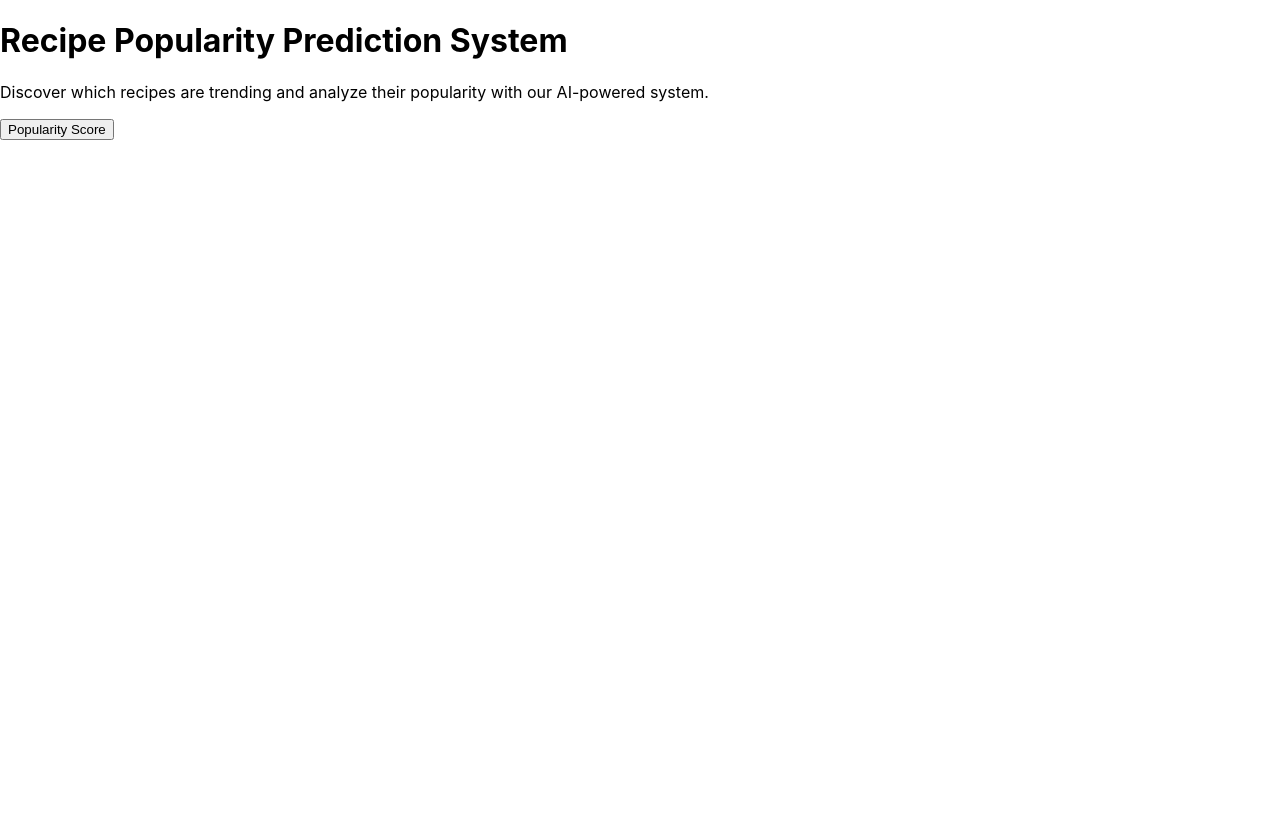
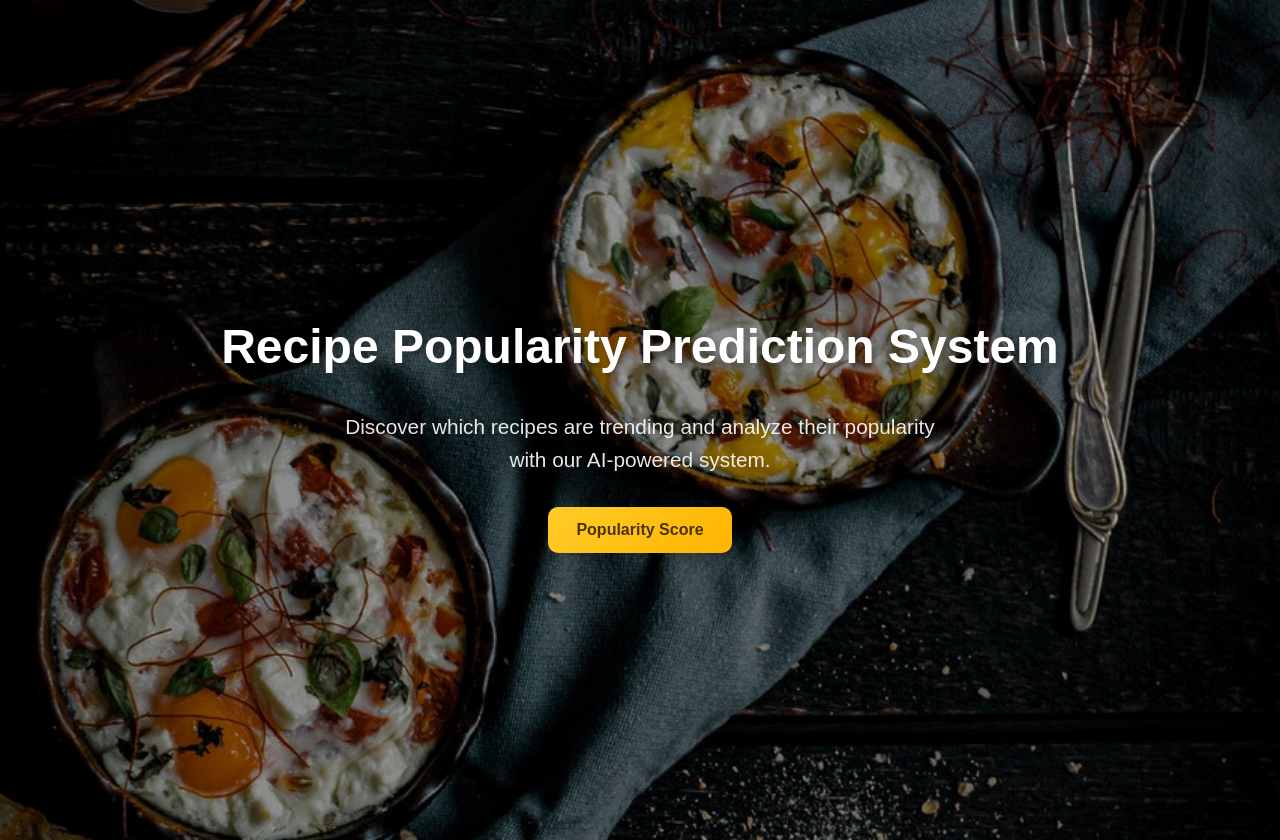
Before and after one commit to jibinjames736/miniproject, a React (Create React App) app: page / in a window 1280 px wide. Before the commit the page ends 800 px from the top, so only its background shows below. Built offline with nearby package versions, Linux system fonts and the light colour scheme.

Commit message:
fixed homepage error

```diff
--- a/src/Homepage.css
+++ b/src/Homepage.css
@@ -1,98 +1,92 @@
-.predictor-container {
+/* HomePage.css */
+.homepage-container {
     display: flex;
     flex-direction: column;
     align-items: center;
     justify-content: center;
-    min-height: 100vh;
-    background: rgba(245, 247, 250, 0.8);
-    backdrop-filter: blur(10px);
+    height: 100vh;
+    background: url('./healthy1.jpg') no-repeat center center/cover; /* Set background image */
+    font-family: 'Poppins', sans-serif;
+    text-align: center;
     padding: 20px;
 }
 
-  .predictor-box {
-    background: rgba(255, 255, 255, 0.3);
-    backdrop-filter: blur(15px);
-    box-shadow: 0 10px 20px rgba(0, 0, 0, 0.15);
-    border-radius: 15px;
-    padding: 50px;
-    width: 90%;
-    max-width: 750px;
+/* Glassmorphism Card */
+.homepage-card {
+    background: rgba(255, 255, 255, 0.15);
+    padding: 30px;
+    border-radius: 12px;
+    box-shadow: 0 8px 16px rgba(0, 0, 0, 0.2);
+    backdrop-filter: blur(8px);
+    max-width: 700px;
     text-align: center;
 }
 
-  .predictor-heading {
-    font-size: 42px;
-    font-weight: bold;
-    color: #2d3748;
-    text-shadow: 2px 2px 4px rgba(0, 0, 0, 0.2);
-    margin-bottom: 45px;
-  }
-
-  .predictor-form {
-    display: flex;
-    flex-direction: column;
-    align-items: center;
-    width: 100%;
-  }
-
-  .input-container {
-    display: flex;
-    flex-direction: column;
-    width: 80%;
+/* Title Styling */
+.homepage-title {
+    font-size: 3rem;
+    color: #fff;
+    text-shadow: 3px 3px 6px rgba(0, 0, 0, 0.3);
     margin-bottom: 15px;
 }
 
-  .input-label {
-    font-size: 20px;
-    color: #2d3748;
-    font-weight: 600;
-    margin-bottom: 8px;
+/* Description Styling */
+.homepage-description {
+    font-size: 1.3rem;
+    color: rgba(255, 255, 255, 0.9);
+    max-width: 600px;
+    margin-bottom: 30px;
+    line-height: 1.6;
 }
 
-  .input-field {
-    border: 1px solid rgba(0, 0, 0, 0.1);
-    border-radius: 8px;
-    padding: 12px;
-    font-size: 18px;
-    text-align: center;
-    width: 100%;
-    outline: none;
-    background: rgba(255, 255, 255, 0.4);
-    color: #2d3748;
+/* Button Container */
+.button-container {
+    display: flex;
+    gap: 20px;
+    flex-wrap: wrap;
+    justify-content: center;
 }
 
-  .input-field:focus {
-    border-color: #ffcc29;
-    box-shadow: 0 0 5px rgba(255, 204, 41, 0.5);
+/* General Button Styling */
+.homepage-button {
+    border: none;
+    padding: 14px 28px;
+    font-size: 1rem;
+    font-weight: bold;
+    color: #fff;
+    border-radius: 10px;
+    cursor: pointer;
+    transition: all 0.3s ease-in-out;
+    box-shadow: 0 5px 15px rgba(0, 0, 0, 0.2);
 }
 
-  .predictor-button {
+/* Popularity Button */
+.popularity-button {
     background: linear-gradient(135deg, #ffcc29, #ffb400);
     color: #4a3201;
-    font-size: 20px;
-    font-weight: bold;
-    padding: 12px 24px;
-    border-radius: 8px;
-    cursor: pointer;
-    transition: all 0.3s ease-in-out;
-    border: none;
-    margin-bottom: 20px;
-    width: fit-content;
 }
 
-  .predictor-button:hover {
+.popularity-button:hover {
     background: linear-gradient(135deg, #ffb400, #e5a600);
-    transform: scale(1.05);
+    transform: translateY(-3px);
 }
 
-  .result-box {
-    margin-top: 5px;
-    padding: 15px;
-    background: rgba(255, 255, 255, 0.4);
-    border: 1px solid rgba(0, 0, 0, 0.1);
-    color: #2d3748;
-    font-size: 18px;
-    font-weight: bold;
-    border-radius: 8px;
-    width: 80%;
+/* Standard Button */
+.homepage-button:hover {
+    transform: translateY(-3px) scale(1.05);
+    box-shadow: 0 8px 20px rgba(0, 0, 0, 0.25);
 }
+
+/* Responsive Design */
+@media (max-width: 768px) {
+    .homepage-title {
+        font-size: 2.5rem;
+    }
+    .homepage-description {
+        font-size: 1.1rem;
+    }
+    .homepage-button {
+        font-size: 0.9rem;
+        padding: 12px 24px;
+    }
+}
```
Also changed, not shown: public/healthy1.jpg (added), src/Predictor.css (line endings or trailing spaces). Lines whose indentation alone changed are shown as unchanged.
